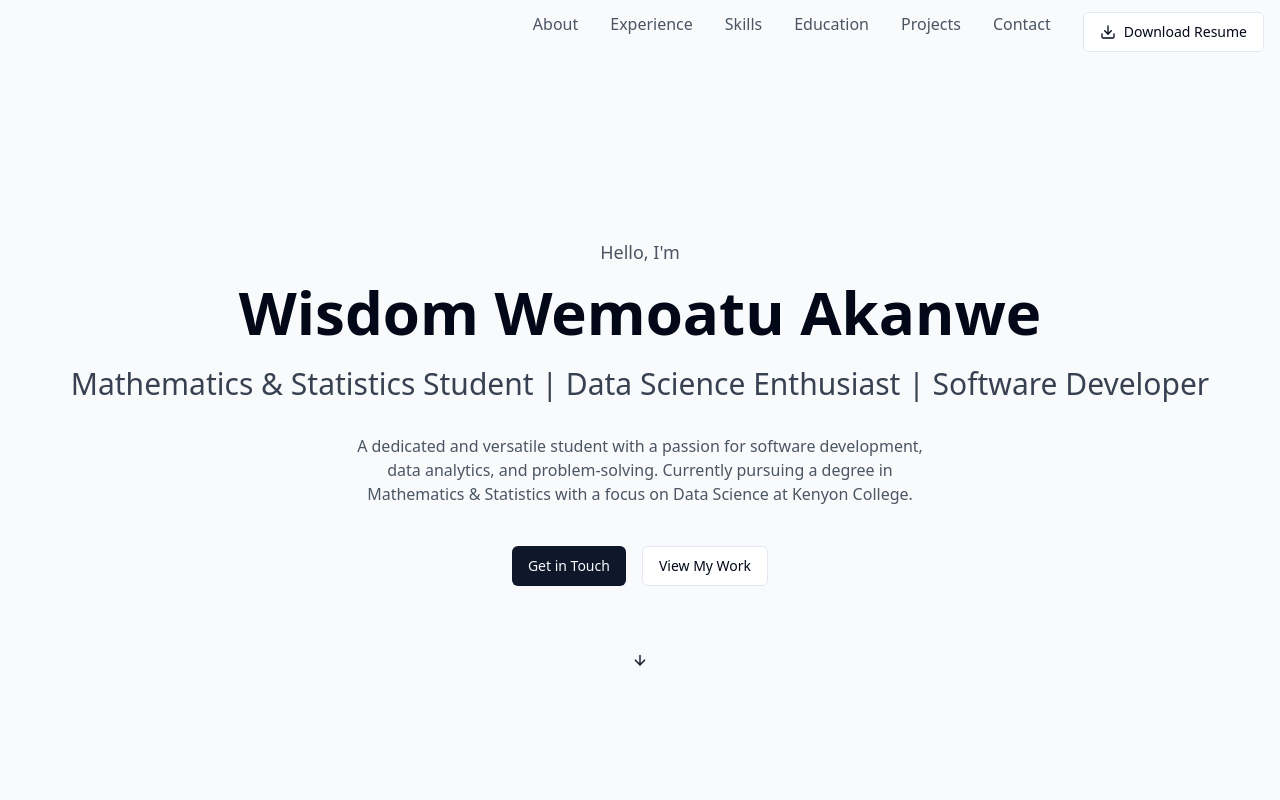
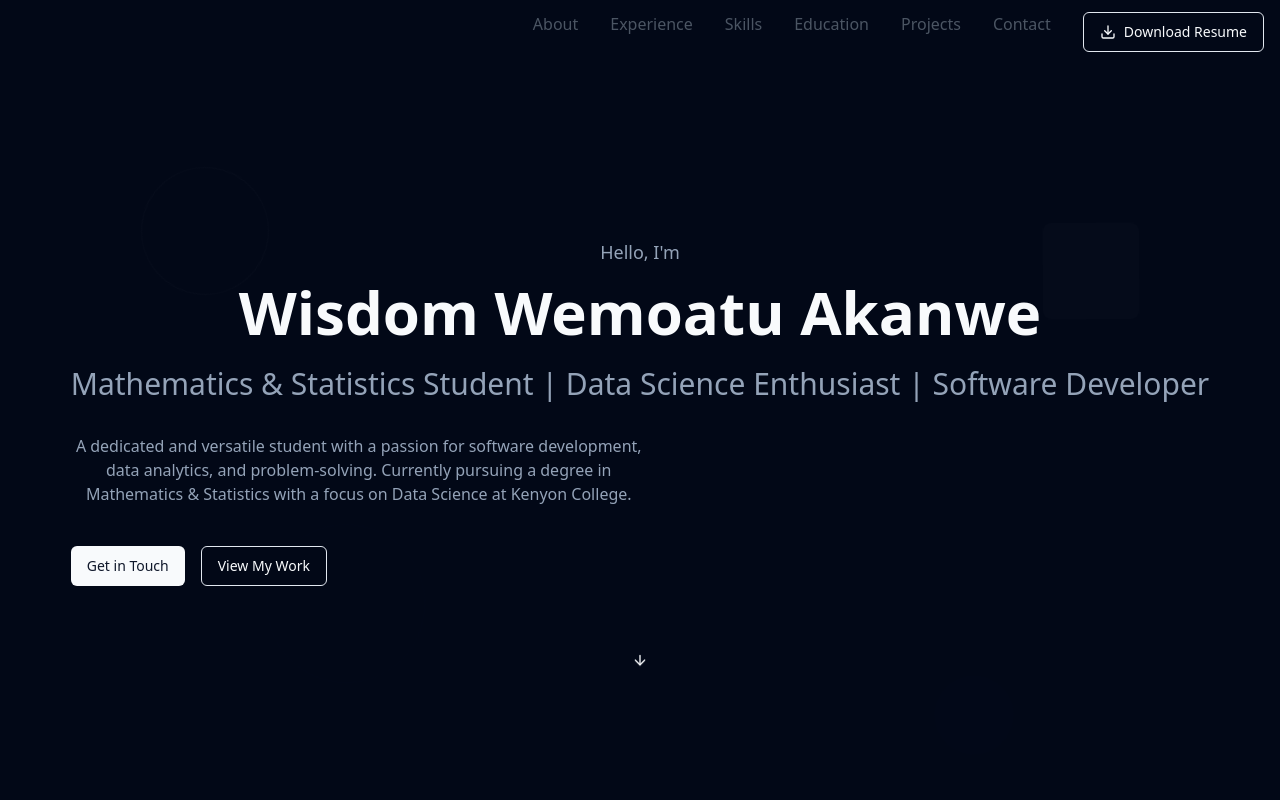
Before and after one commit to Wiz1702/visual-career-story, a React (Vite) app: page / in a window 1280 px wide. Shown: the top 800 px of the page. Built offline with nearby package versions, Linux system fonts and the light colour scheme.

Commit message:
Add background styling
Adjust background to be dark with moving images.

```diff
--- a/src/components/Hero.tsx
+++ b/src/components/Hero.tsx
@@ -12,13 +12,20 @@ const Hero = () => {
   };
 
   return (
-    <section className="min-h-[calc(100vh-4rem)] flex flex-col justify-center items-center text-center py-20">
-      <p className="text-lg text-gray-600 mb-4">Hello, I'm</p>
-      <h1 className="text-5xl md:text-6xl font-bold mb-6">Wisdom Wemoatu Akanwe</h1>
-      <p className="text-2xl md:text-3xl text-gray-700 mb-8">
+    <section className="min-h-[calc(100vh-4rem)] flex flex-col justify-center items-center text-center py-20 relative overflow-hidden">
+      <div className="floating-shapes">
+        <div className="shape w-32 h-32 border border-primary/20 rounded-full"></div>
+        <div className="shape w-24 h-24 bg-primary/10 rounded-lg rotate-45"></div>
+        <div className="shape w-40 h-40 border-2 border-accent/20 rounded-full"></div>
+        <div className="shape w-20 h-20 bg-secondary/20 rounded-full"></div>
+      </div>
+      <div className="relative z-10">
+        <p className="text-lg text-muted-foreground mb-4">Hello, I'm</p>
+        <h1 className="text-5xl md:text-6xl font-bold mb-6 text-foreground">Wisdom Wemoatu Akanwe</h1>
+        <p className="text-2xl md:text-3xl text-muted-foreground mb-8">
           Mathematics & Statistics Student | Data Science Enthusiast | Software Developer
         </p>
-      <p className="max-w-xl text-gray-600 mb-10">
+        <p className="max-w-xl text-muted-foreground mb-10">
           A dedicated and versatile student with a passion for software development, data analytics, and problem-solving. Currently pursuing a degree in Mathematics & Statistics with a focus on Data Science at Kenyon College.
         </p>
         <div className="flex flex-col sm:flex-row gap-4">
@@ -38,6 +45,7 @@ const Hero = () => {
         >
           <ArrowDown />
         </Button>
+      </div>
     </section>
   );
 };
--- a/src/components/ResumeLayout.tsx
+++ b/src/components/ResumeLayout.tsx
@@ -10,13 +10,13 @@ interface ResumeLayoutProps {
 
 const ResumeLayout = ({ children, className }: ResumeLayoutProps) => {
   return (
-    <div className="min-h-screen bg-gray-50">
+    <div className="min-h-screen bg-background">
       <NavBar />
       <main className={cn("container mx-auto px-4 py-8", className)}>
         {children}
       </main>
-      <footer className="bg-white py-6 border-t">
-        <div className="container mx-auto px-4 text-center text-sm text-gray-500">
+      <footer className="bg-card py-6 border-t border-border">
+        <div className="container mx-auto px-4 text-center text-sm text-muted-foreground">
           © {new Date().getFullYear()} - Built By Wisdom Wemoatu Akanwe. All rights reserved.
         </div>
       </footer>
--- a/src/index.css
+++ b/src/index.css
@@ -4,26 +4,26 @@
 
 @layer base {
   :root {
-    --background: 0 0% 100%;
-    --foreground: 222.2 84% 4.9%;
+    --background: 222.2 84% 4.9%;
+    --foreground: 210 40% 98%;
 
-    --card: 0 0% 100%;
-    --card-foreground: 222.2 84% 4.9%;
+    --card: 217.2 32.6% 17.5%;
+    --card-foreground: 210 40% 98%;
 
-    --popover: 0 0% 100%;
-    --popover-foreground: 222.2 84% 4.9%;
+    --popover: 217.2 32.6% 17.5%;
+    --popover-foreground: 210 40% 98%;
 
-    --primary: 222.2 47.4% 11.2%;
-    --primary-foreground: 210 40% 98%;
+    --primary: 210 40% 98%;
+    --primary-foreground: 222.2 47.4% 11.2%;
 
-    --secondary: 210 40% 96.1%;
-    --secondary-foreground: 222.2 47.4% 11.2%;
+    --secondary: 217.2 32.6% 17.5%;
+    --secondary-foreground: 210 40% 98%;
 
-    --muted: 210 40% 96.1%;
-    --muted-foreground: 215.4 16.3% 46.9%;
+    --muted: 217.2 32.6% 17.5%;
+    --muted-foreground: 215 20.2% 65.1%;
 
-    --accent: 210 40% 96.1%;
-    --accent-foreground: 222.2 47.4% 11.2%;
+    --accent: 217.2 32.6% 17.5%;
+    --accent-foreground: 210 40% 98%;
 
     --destructive: 0 84.2% 60.2%;
     --destructive-foreground: 210 40% 98%;
@@ -98,4 +98,57 @@
   body {
     @apply bg-background text-foreground;
   }
+
+  .floating-shapes {
+    position: absolute;
+    top: 0;
+    left: 0;
+    width: 100%;
+    height: 100%;
+    overflow: hidden;
+    z-index: 0;
+  }
+
+  .shape {
+    position: absolute;
+    opacity: 0.1;
+    animation: float 6s ease-in-out infinite;
+  }
+
+  .shape:nth-child(1) {
+    top: 10%;
+    left: 10%;
+    animation-delay: 0s;
+    animation-duration: 8s;
+  }
+
+  .shape:nth-child(2) {
+    top: 20%;
+    right: 10%;
+    animation-delay: -2s;
+    animation-duration: 6s;
+  }
+
+  .shape:nth-child(3) {
+    bottom: 20%;
+    left: 20%;
+    animation-delay: -4s;
+    animation-duration: 10s;
+  }
+
+  .shape:nth-child(4) {
+    bottom: 10%;
+    right: 20%;
+    animation-delay: -1s;
+    animation-duration: 7s;
+  }
+
+  @keyframes float {
+    0%, 100% {
+      transform: translateY(0px) rotate(0deg);
+    }
+    50% {
+      transform: translateY(-20px) rotate(180deg);
+    }
+  }
 }
```
Lines whose indentation alone changed are shown as unchanged.
